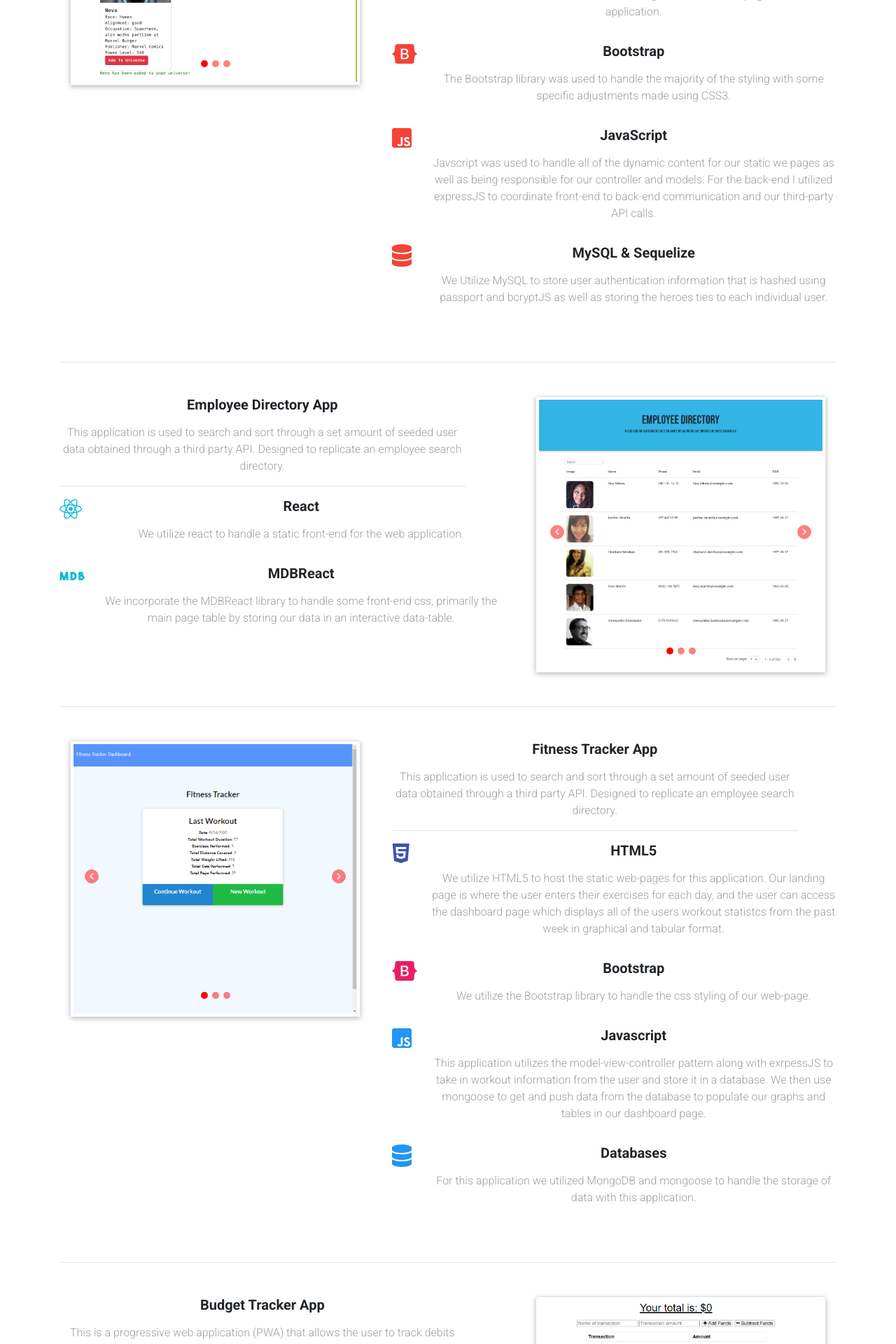
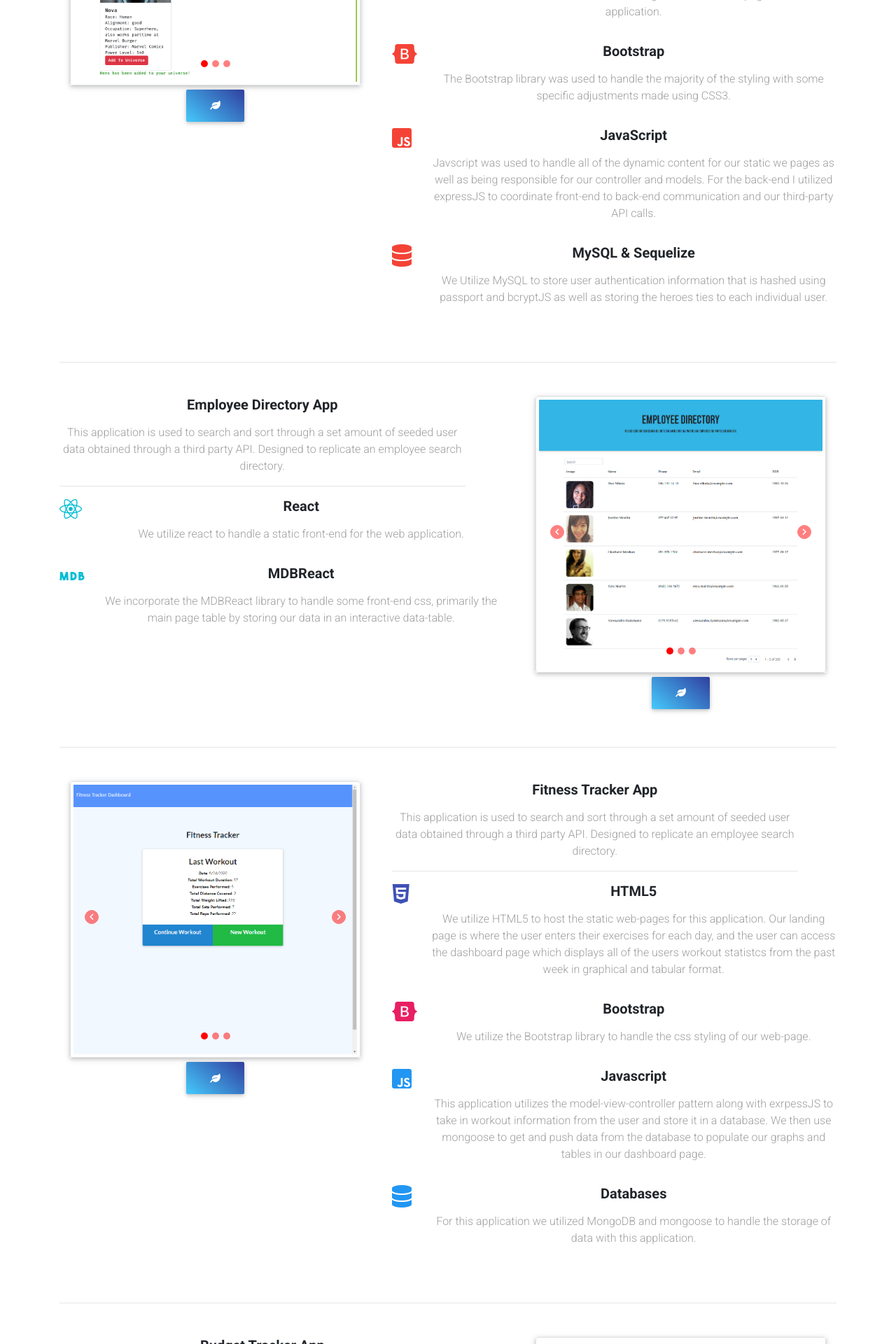
Before and after one commit to Stovencrantz/react-portfolio, a React (Create React App) app: page /projects in a window 1280 px wide. Shown: the part 620-2540 px from the top of the page at 70% size. Built offline with nearby package versions, Linux system fonts and the light colour scheme.

Commit message:
Re-deploying the build to get an up to date link on heroku. Added buttons below each carousel to link to each project

```diff
--- a/src/components/Carousel/index.js
+++ b/src/components/Carousel/index.js
@@ -8,7 +8,7 @@ return (
     <MDBContainer>
         <MDBCarousel activeItem={1} length={3} showControls={true} showIndicators={true}  className="z-depth-1">
         <MDBCarouselInner>
-            <MDBCarouselItem itemId="1">
+            <MDBCarouselItem itemId="1" active>
             <MDBView>
                 <img
                 src={props.img[0]}
--- a/src/components/Project/index.js
+++ b/src/components/Project/index.js
@@ -58,6 +58,14 @@ const CarouselTest = () => {
       {/* Carousel col */}
           <MDBCol lg="5" className="mb-lg-0 mb-5">
             <Carousel img={[heroPageSearch, heroPageUniverse, heroPageFight]} />
+
+
+            <a href="https://superhero-team.herokuapp.com/" target="_blank">
+              <MDBBtn tag="a" floating gradient="blue">
+                <MDBIcon icon="leaf" />
+              </MDBBtn>
+            </a>
+
           </MDBCol>
           {/* total text column */}
           <MDBCol lg="7">
@@ -162,6 +170,12 @@ const CarouselTest = () => {
           </MDBCol>
           <MDBCol lg="5">
             <Carousel img={[mainPage, searchSort, headerSort]} />
+
+            <a href="https://stovencrantz.github.io/employee-directory/" target="_blank">
+              <MDBBtn tag="a" floating gradient="blue">
+                <MDBIcon icon="leaf" />
+              </MDBBtn>
+            </a>
           </MDBCol>
         </MDBRow>
         <hr className="my-5" />
@@ -171,6 +185,12 @@ const CarouselTest = () => {
         <MDBRow>
           <MDBCol lg="5" className="mb-lg-0 mb-5">
             <Carousel img={[fitnessTrackMainPage, fintessTrackExercisePage, fitnessTrackDashboardPage]} />
+
+            <a href="https://workout-tracker-sk.herokuapp.com/" target="_blank">
+              <MDBBtn tag="a" floating gradient="blue">
+                <MDBIcon icon="leaf" />
+              </MDBBtn>
+            </a>
           </MDBCol>
           <MDBCol lg="7">
           <MDBRow>
@@ -290,6 +310,12 @@ const CarouselTest = () => {
           </MDBCol>
           <MDBCol lg="5">
             <Carousel img={[budgetTrackerPWA, budgetTrackerActive, budgetTrackerItems]} />
+
+            <a href="https://budget-tracker-pwa-sk.herokuapp.com/" target="_blank">
+              <MDBBtn tag="a" floating gradient="blue">
+                <MDBIcon icon="leaf" />
+              </MDBBtn>
+            </a>
           </MDBCol>
         </MDBRow>
         <hr className="my-5" />
@@ -300,6 +326,12 @@ const CarouselTest = () => {
         <MDBRow>
           <MDBCol lg="5" className="mb-lg-0 mb-5">
             <Carousel img={[noteTakerMain, noteTakerList, noteTakerNote]} />
+
+            <a href="https://note-taker-app-sknapp.herokuapp.com/" target="_blank">
+              <MDBBtn tag="a" floating gradient="blue">
+                <MDBIcon icon="leaf" />
+              </MDBBtn>
+            </a>
           </MDBCol>
           <MDBCol lg="7">
           <MDBRow>
@@ -408,6 +440,12 @@ const CarouselTest = () => {
           </MDBCol>
           <MDBCol lg="5">
             <Carousel img={[EatDaBurgerMain, EatDaBurgerAdd, EatDaBurgerDevoured]} />
+
+            <a href="https://handlebars-burger-app-knapp.herokuapp.com/" target="_blank">
+              <MDBBtn tag="a" floating gradient="blue">
+                <MDBIcon icon="leaf" />
+              </MDBBtn>
+            </a>
           </MDBCol>
         </MDBRow>
     </MDBContainer>
```
Also changed, not shown: 1 other file (tests, documents, lock files or other folders).
